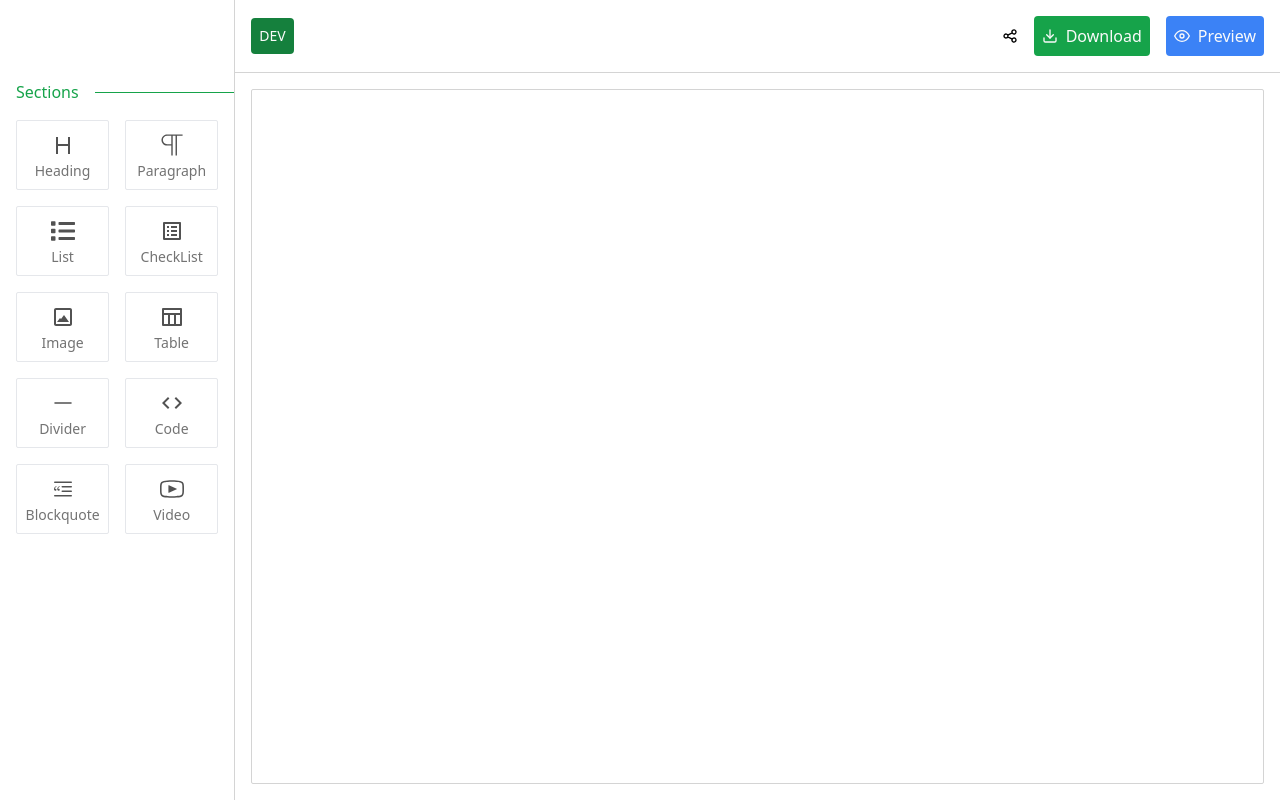
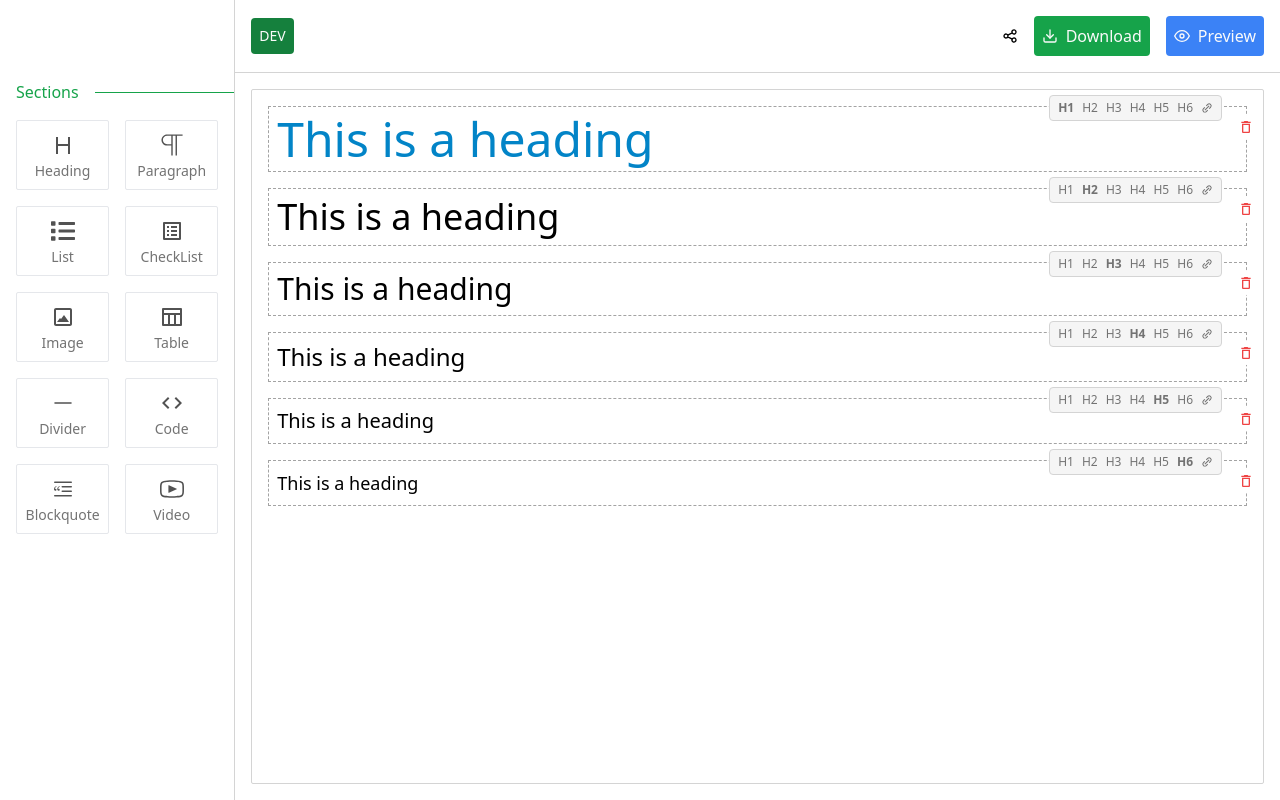
Before and after one commit to ashithvl/Readme-Generator, a React (Create React App) app: page / in a window 1280 px wide. Built offline with nearby package versions, Linux system fonts and the light colour scheme.

Commit message:
Few new changes

```diff
--- a/src/components/SideBar.component.jsx
+++ b/src/components/SideBar.component.jsx
@@ -12,7 +12,10 @@ const SideBarComponent = () => {
       </div>
       <div className="py-4 pr-4 flex flex-wrap gap-4">
         {SECTIONS.map((section) => (
-          <div className="flex-1 flex flex-col border rounded-sm p-1 py-2 items-center justify-center cursor-pointer">
+          <div
+            key={section.name}
+            className="flex-1 flex flex-col border rounded-sm p-1 py-2 items-center justify-center cursor-pointer"
+          >
             <p className="w-20 flex justify-center text-2xl text-neutral-600 py-1">
               {section.icon}
             </p>
--- a/src/components/WorkArea.component.jsx
+++ b/src/components/WorkArea.component.jsx
@@ -1,11 +1,22 @@
 import React from "react";
 import TopBarComponent from "./TopBar.component";
+
+import { TYPES } from "../constants";
+import builders from "../data";
+import HeadingComponent from "./sections/Heading.component";
 
 const WorkAreaComponent = () => {
   return (
     <div className="flex flex-col h-full">
       <TopBarComponent />
-      <div className="flex-1 border border-neutral-300 rounded-sm m-4 overflow-y-scroll no-scrollbar"></div>
+      <div className="flex-1 border border-neutral-300 rounded-sm m-4 overflow-y-scroll no-scrollbar p-4">
+        {builders.map((data) => {
+          if (data.type === TYPES.HEADING) {
+            return <HeadingComponent attributes={data} key={data.order} />;
+          }
+          return null;
+        })}
+      </div>
     </div>
   );
 };
--- /dev/null
+++ b/src/components/sections/Heading.component.jsx
@@ -0,0 +1,117 @@
+import React, { useEffect, useState } from "react";
+
+import { MdOutlineDelete } from "react-icons/md";
+import { BiLinkAlt } from "react-icons/bi";
+import { AiFillCloseCircle, AiFillCheckCircle } from "react-icons/ai";
+import { H_LEVELS } from "../../constants";
+
+const INITIAL_STATE = { url: null, alt: null, isValid: false };
+
+const HeadingComponent = ({ attributes }) => {
+  const { content, level, link } = attributes;
+
+  const [isLinkActivated, setLinkActivated] = useState(false);
+  const [state, setState] = useState(INITIAL_STATE);
+
+  const style = () => {
+    let headingStyle = "";
+    switch (level) {
+      case 1:
+        headingStyle += `text-5xl`;
+        break;
+      case 2:
+        headingStyle += `text-4xl`;
+        break;
+      case 3:
+        headingStyle += `text-3xl`;
+        break;
+      case 4:
+        headingStyle += `text-2xl`;
+        break;
+      case 5:
+        headingStyle += `text-xl`;
+        break;
+      case 6:
+        headingStyle += `text-lg`;
+        break;
+      default:
+        break;
+    }
+    if (link && link.url) headingStyle += ` text-sky-600`;
+
+    return headingStyle;
+  };
+
+  useEffect(() => {
+    if (link && link.url) {
+      console.log("log");
+      setState({ ...link, isValid: true });
+    }
+  }, []);
+
+  return (
+    <div className="relative border border-neutral-400 border-dashed p-2 mb-4 ">
+      <div className="absolute -right-3 text-red-500 top-2 rounded-full bg-white p-1">
+        <MdOutlineDelete />
+      </div>
+
+      {isLinkActivated ? (
+        <div className="absolute right-6 text-neutral-500 border border-neutral-300 -top-3 rounded bg-neutral-100 p-1 px-2 flex items-center">
+          <input
+            type="text"
+            placeholder="Enter url"
+            value={state.url}
+            className={`px-1 text-xs w-40 bg-neutral-50 border border-neutral-300 mr-2 focus:outline-none focus:ring-1 focus:ring-green-600 focus:border-transparent `}
+          />
+          <input
+            type="text"
+            placeholder="Enter alt"
+            value={state.alt}
+            className={`px-1 text-xs w-40 bg-neutral-50 border border-neutral-300 mr-2 focus:outline-none focus:ring-1 focus:ring-green-600 focus:border-transparent `}
+          />
+          {state.isValid ? (
+            <AiFillCheckCircle
+              className="text-emerald-500"
+              onClick={() => setLinkActivated(false)}
+            />
+          ) : (
+            <AiFillCloseCircle
+              className="text-red-500"
+              onClick={() => {
+                setLinkActivated(false);
+                setState(INITIAL_STATE);
+              }}
+            />
+          )}
+        </div>
+      ) : (
+        <div className="absolute right-6 text-neutral-500 border border-neutral-300 -top-3 rounded bg-neutral-100 p-1 flex items-center text-xs cursor-default">
+          {H_LEVELS.map((hLevel) => (
+            <p
+              key={hLevel.level}
+              className={`px-1 hover:text-emerald-700 ${
+                level === hLevel.level && "font-bold"
+              }`}
+            >
+              {hLevel.name}
+            </p>
+          ))}
+          <div
+            className={`px-1 text-xs text-neutral-500 hover:text-emerald-700`}
+          >
+            <BiLinkAlt
+              onClick={() => {
+                setLinkActivated(true);
+                setState({ url: link && link.url, alt: link && link.alt });
+              }}
+            />
+          </div>
+        </div>
+      )}
+
+      <p className={`${style()} `}>{content}</p>
+    </div>
+  );
+};
+
+export default HeadingComponent;
--- /dev/null
+++ b/src/constants/headingLevels.js
@@ -0,0 +1,10 @@
+const levels = [
+  { level: 1, name: "H1" },
+  { level: 2, name: "H2" },
+  { level: 3, name: "H3" },
+  { level: 4, name: "H4" },
+  { level: 5, name: "H5" },
+  { level: 6, name: "H6" },
+];
+
+export default levels;
--- a/src/constants/index.js
+++ b/src/constants/index.js
@@ -1,3 +1,5 @@
 import SECTIONS from "./sections";
+import TYPES from "./types";
+import H_LEVELS from "./headingLevels";
 
-export { SECTIONS };
+export { SECTIONS, TYPES, H_LEVELS };
--- /dev/null
+++ b/src/constants/types.js
@@ -0,0 +1,3 @@
+const types = { HEADING: "Heading", PARAGRAPH: "Paragraph" };
+
+export default types;
--- /dev/null
+++ b/src/data/index.js
@@ -0,0 +1,66 @@
+import { TYPES } from "../constants";
+
+const builder = [
+  {
+    order: 1,
+    type: TYPES.HEADING,
+    content: "This is a heading",
+    level: 1,
+    markup: "#",
+    link: {
+      url: "https://www.forzotechlabs.com",
+      alt: "Forzo Website",
+    },
+  },
+  {
+    order: 2,
+    type: TYPES.HEADING,
+    content: "This is a heading",
+    level: 2,
+    markup: "##",
+    link: {
+      url: "",
+      alt: "",
+    },
+  },
+  {
+    order: 3,
+    type: TYPES.HEADING,
+    content: "This is a heading",
+    level: 3,
+    markup: "###",
+    link: {
+      url: "",
+      alt: "",
+    },
+  },
+  {
+    order: 4,
+    type: TYPES.HEADING,
+    content: "This is a heading",
+    level: 4,
+    markup: "####",
+    link: {
+      url: "",
+      alt: "",
+    },
+  },
+  {
+    order: 5,
+    type: TYPES.HEADING,
+    content: "This is a heading",
+    level: 5,
+    markup: "#####",
+    link: null,
+  },
+  {
+    order: 6,
+    type: TYPES.HEADING,
+    content: "This is a heading",
+    level: 6,
+    markup: "######",
+    link: null,
+  },
+];
+
+export default builder;
```
